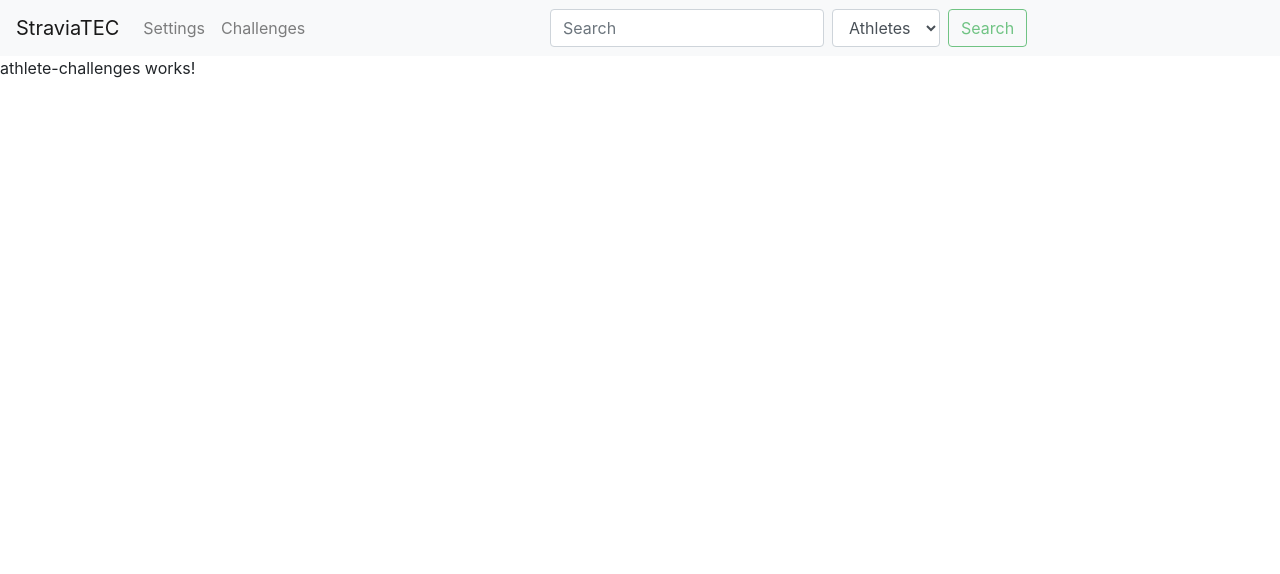
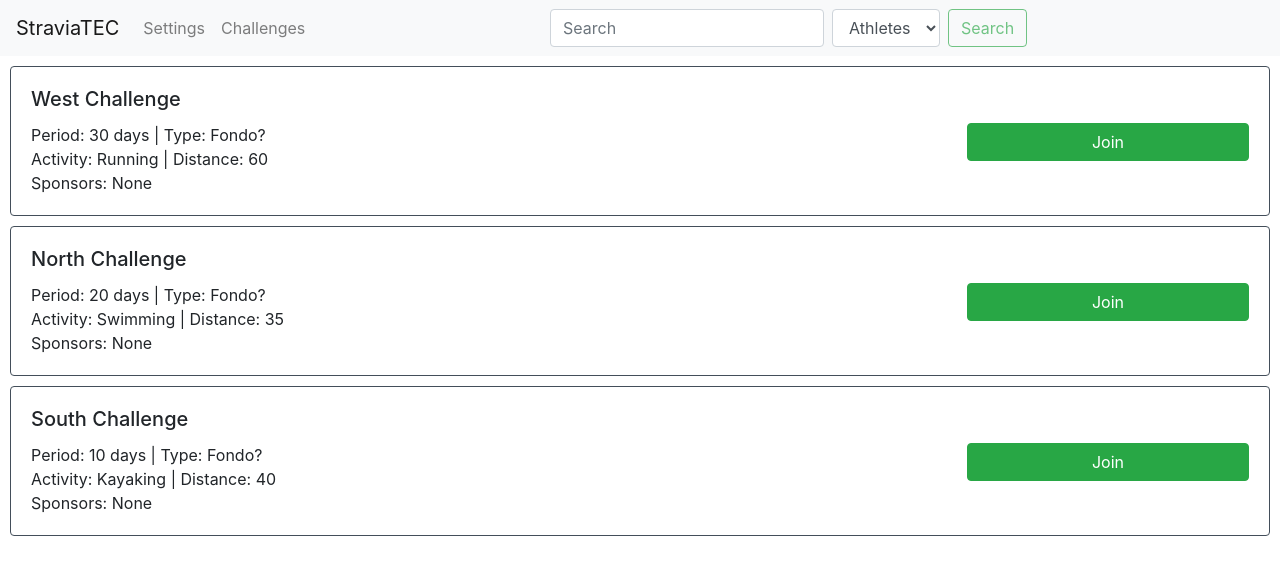
Before and after one commit to JonDGS/StraviaTEC, an Angular app in the folder st-front-end/: page /athlete/challenges in a window 1280 px wide. Shown: the top 574 px of the page. Built offline with nearby package versions, Linux system fonts and the light colour scheme.

Commit message:
Added the individual challenge item and renamed the navbar in the athlete-view to athlete-navbar

```diff
--- a/st-front-end/src/app/app.component.html
+++ b/st-front-end/src/app/app.component.html
@@ -1,7 +1,7 @@
 <!--
 <div>
   <div class="row">
-    <nav class="navbar">
+    <nav class="athlete-navbar">
       <li role="presentation"><a routerLink="/">Home</a></li>
       <li role="presentation"><a routerLink="/athlete">Athlete</a></li>
       <li role="presentation"><a routerLink="/organizer">Organizer</a></li>
--- a/st-front-end/src/app/app.module.ts
+++ b/st-front-end/src/app/app.module.ts
@@ -11,11 +11,12 @@ import { LoginComponent } from './home/home-view/login/login.component';
 import { FormsModule } from '@angular/forms';
 import { ActivityManagementComponent } from './athlete/athlete-view/activity-management/activity-management.component';
 import { ProfileWidgetComponent } from './athlete/athlete-view/profile-widget/profile-widget.component';
-import { NavbarComponent } from './athlete/athlete-view/navbar/navbar.component';
+import { NavbarComponent } from './athlete/athlete-view/athlete-navbar/athlete-navbar.component';
 import { AthleteSettingsComponent } from './athlete/athlete-view/athlete-settings/athlete-settings.component';
 
 import {HttpClientModule } from '@angular/common/http';
 import { AthleteChallengesComponent } from './athlete/athlete-view/athlete-challenges/athlete-challenges.component';
+import { AthleteChallengeItemComponent } from './athlete/athlete-view/athlete-challenges/athlete-challenge-item/athlete-challenge-item.component';
 
 const appRoutes: Routes = [
   { path: '', component: HomeViewComponent },
@@ -38,6 +39,7 @@ const appRoutes: Routes = [
     NavbarComponent,
     AthleteSettingsComponent,
     AthleteChallengesComponent,
+    AthleteChallengeItemComponent,
   ],
   imports: [
     BrowserModule,
--- /dev/null
+++ b/st-front-end/src/app/athlete/athlete-view/athlete-challenges/athlete-challenge-item/athlete-challenge-item.component.css
@@ -0,0 +1,6 @@
+.challenge-card {
+  margin-top: 10px;
+  margin-left: 10px;
+  margin-right: 10px;
+  border: #434e5a solid 1px;
+}
--- /dev/null
+++ b/st-front-end/src/app/athlete/athlete-view/athlete-challenges/athlete-challenge-item/athlete-challenge-item.component.html
@@ -0,0 +1,18 @@
+<div class="card challenge-card">
+  <div class="card-body">
+    <h5 class="card-title">{{ challenge.name }}</h5>
+    <div class="row">
+      <div class="col-9">
+        Period: {{ challenge.period }} | Type: {{ challenge.type }}<br>
+        Activity: {{ challenge.activityType }} | Distance: {{ challenge.distance }}<br>
+        Sponsors: {{ challenge.sponsors }}
+      </div>
+      <div class="col-3">
+        <button
+          class="btn btn-success btn-block"
+          (click)="onJoinChallenge()"
+        >Join</button>
+      </div>
+    </div>
+  </div>
+</div>
--- /dev/null
+++ b/st-front-end/src/app/athlete/athlete-view/athlete-challenges/athlete-challenge-item/athlete-challenge-item.component.ts
@@ -0,0 +1,20 @@
+import {Component, Input, OnInit} from '@angular/core';
+import {Challenge} from '../../../../models/challenge.model';
+
+@Component({
+  selector: 'app-athlete-challenge-item',
+  templateUrl: './athlete-challenge-item.component.html',
+  styleUrls: ['./athlete-challenge-item.component.css']
+})
+export class AthleteChallengeItemComponent implements OnInit {
+  @Input() challenge: Challenge;
+
+  constructor() { }
+
+  ngOnInit(): void {
+  }
+
+  onJoinChallenge(): void{
+    console.log(this.challenge.name + ' joined!');
+  }
+}
--- a/st-front-end/src/app/athlete/athlete-view/athlete-challenges/athlete-challenges.component.html
+++ b/st-front-end/src/app/athlete/athlete-view/athlete-challenges/athlete-challenges.component.html
@@ -1,2 +1,5 @@
 <app-navbar></app-navbar>
-<p>athlete-challenges works!</p>
+
+<app-athlete-challenge-item
+  *ngFor="let c of challenges"
+  [challenge]="c"></app-athlete-challenge-item>
--- a/st-front-end/src/app/athlete/athlete-view/athlete-challenges/athlete-challenges.component.ts
+++ b/st-front-end/src/app/athlete/athlete-view/athlete-challenges/athlete-challenges.component.ts
@@ -1,4 +1,6 @@
 import { Component, OnInit } from '@angular/core';
+import {Challenge} from '../../../models/challenge.model';
+import {AthleteService} from '../../athlete.service';
 
 @Component({
   selector: 'app-athlete-challenges',
@@ -6,10 +8,12 @@ import { Component, OnInit } from '@angular/core';
   styleUrls: ['./athlete-challenges.component.css']
 })
 export class AthleteChallengesComponent implements OnInit {
+  challenges: Challenge[];
 
-  constructor() { }
+  constructor(private aService: AthleteService) { }
 
   ngOnInit(): void {
+    this.challenges = this.aService.challenges;
   }
 
 }
--- a/st-front-end/src/app/athlete/athlete-view/navbar/navbar.component.ts
+++ b/st-front-end/src/app/athlete/athlete-view/athlete-navbar/athlete-navbar.component.ts
@@ -4,8 +4,8 @@ import {AthleteService} from '../../athlete.service';
 
 @Component({
   selector: 'app-navbar',
-  templateUrl: './navbar.component.html',
-  styleUrls: ['./navbar.component.css']
+  templateUrl: './athlete-navbar.component.html',
+  styleUrls: ['./athlete-navbar.component.css']
 })
 export class NavbarComponent implements OnInit {
   @ViewChild('searchForm') searchForm: NgForm;
--- a/st-front-end/src/app/athlete/athlete.service.ts
+++ b/st-front-end/src/app/athlete/athlete.service.ts
@@ -1,11 +1,13 @@
 import { HttpClient } from '@angular/common/http';
 import { Injectable } from '@angular/core';
 import {Athlete} from '../models/athlete.model';
+import {Challenge} from '../models/challenge.model';
 
 @Injectable({
   providedIn: 'root'
 })
 export class AthleteService {
+  // Used for storing the information of the current user
   currentUser: Athlete = new Athlete(
     'Alvaro',
     'Vargas',
@@ -20,10 +22,17 @@ export class AthleteService {
     'https://www.hola.com/imagenes/cocina/recetas/20200617170335/mac-and-cheese/0-837-58/mac-cheese-adobe-m.jpg',
     '123abc');
 
+  // Used for checking if the athlete home page view was changed (/athlete), mainly works for activating the return button
+  // on the athlete-navbar
+  onChangedView = false;
 
-    onChangedView = false;
+  challenges = [
+    new Challenge( '1', 'West Challenge', '30 days', 'Running', 'Fondo?', 60, ['None']),
+    new Challenge( '2', 'North Challenge', '20 days', 'Swimming', 'Fondo?', 35, ['None']),
+    new Challenge( '3', 'South Challenge', '10 days', 'Kayaking', 'Fondo?', 40, ['None'])
+  ];
 
-  constructor(private http : HttpClient) {
+  constructor(private http: HttpClient) {
 
   }
 
--- /dev/null
+++ b/st-front-end/src/app/models/challenge.model.ts
@@ -0,0 +1,11 @@
+export class Challenge {
+  constructor(
+    public id: string,
+    public name: string,
+    public period: string,
+    public activityType: string,
+    public type: string, // Fondo o altitud? - missing these last 3, and the private attribute
+    public distance: number,
+    public sponsors: string[]
+    ) {}
+}
```
Also changed, not shown: st-front-end/src/app/athlete/athlete-view/athlete-navbar/athlete-navbar.component.css (added), st-front-end/src/app/athlete/athlete-view/athlete-navbar/athlete-navbar.component.html (renamed from st-front-end/src/app/athlete/athlete-view/navbar/navbar.component.html).
